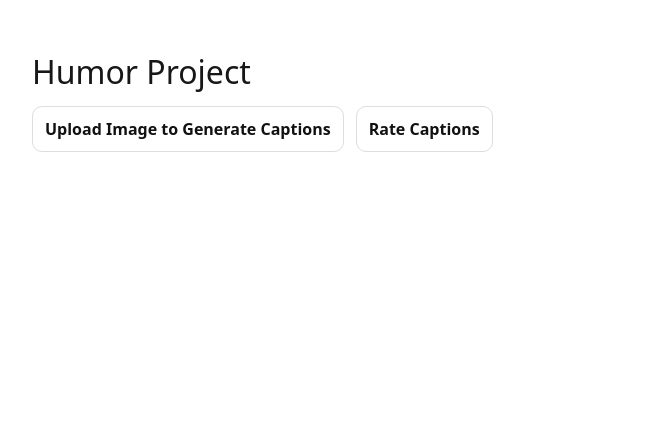
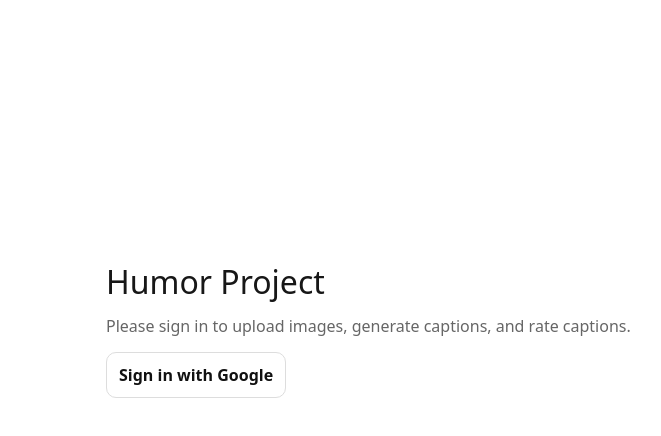
Before and after one commit to cynthia-jin/humor-project-a1, a Next.js app: page / in a window 1280 px wide. Shown: the top 436 px of the page, without its empty margins (174-835 px from the left). Built offline with nearby package versions, Linux system fonts and the light colour scheme; no server answers.

Commit message:
Changed user flow.

```diff
--- a/app/auth/callback/route.ts
+++ b/app/auth/callback/route.ts
@@ -9,5 +9,5 @@ export async function GET(request: Request) {
 
   const supabase = await createSupabaseServerClient();
   await supabase.auth.exchangeCodeForSession(code);
-  return NextResponse.redirect(`${origin}/upload`);
+  return NextResponse.redirect(`${origin}/`);
 }
--- a/app/page.tsx
+++ b/app/page.tsx
@@ -1,17 +1,51 @@
 import Link from "next/link";
+import { createSupabaseServerClient } from "@/lib/supabase/server";
+import SignOutButton from "./signout-button";
 
-export default function HomePage() {
+export const dynamic = "force-dynamic";
+
+export default async function HomePage() {
+  const supabase = await createSupabaseServerClient();
+  const {
+    data: { user },
+  } = await supabase.auth.getUser();
+
   return (
-    <main className="container">
-      <h1 className="title">Humor Project</h1>
+    <main className="container" style={{ minHeight: "70vh", display: "grid", placeItems: "center" }}>
+      <div style={{ width: "100%", maxWidth: 720 }}>
+        <h1 className="title" style={{ marginBottom: 8 }}>
+          Humor Project
+        </h1>
 
-      <div className="row">
-        <Link className="button" href="/upload">
-           Upload Image to Generate Captions
-        </Link>
-        <Link className="button" href="/captions">
-          Rate Captions
-        </Link>
+        {!user ? (
+          <>
+            <p className="muted" style={{ marginTop: 0 }}>
+              Please sign in to upload images, generate captions, and rate captions.
+            </p>
+
+            <Link className="button" href="/login">
+              Sign in with Google
+            </Link>
+          </>
+        ) : (
+          <>
+            <p className="muted" style={{ marginTop: 0 }}>
+              Signed in as <strong>{user.email ?? "Unknown"}</strong>
+            </p>
+
+            <div className="row" style={{ gap: 10, marginTop: 14, flexWrap: "wrap" }}>
+              <Link className="button" href="/upload">
+                Upload + Generate Captions
+              </Link>
+
+              <Link className="button" href="/captions">
+                Rate Captions
+              </Link>
+
+              <SignOutButton />
+            </div>
+          </>
+        )}
       </div>
     </main>
   );
--- /dev/null
+++ b/app/signout-button.tsx
@@ -0,0 +1,23 @@
+"use client";
+
+import { useState } from "react";
+import { createSupabaseBrowserClient } from "@/lib/supabase/client";
+
+export default function SignOutButton() {
+  const [loading, setLoading] = useState(false);
+
+  return (
+    <button
+      className="button secondary"
+      disabled={loading}
+      onClick={async () => {
+        setLoading(true);
+        const supabase = createSupabaseBrowserClient();
+        await supabase.auth.signOut();
+        window.location.href = "/";
+      }}
+    >
+      {loading ? "Signing out..." : "Sign out"}
+    </button>
+  );
+}
```
